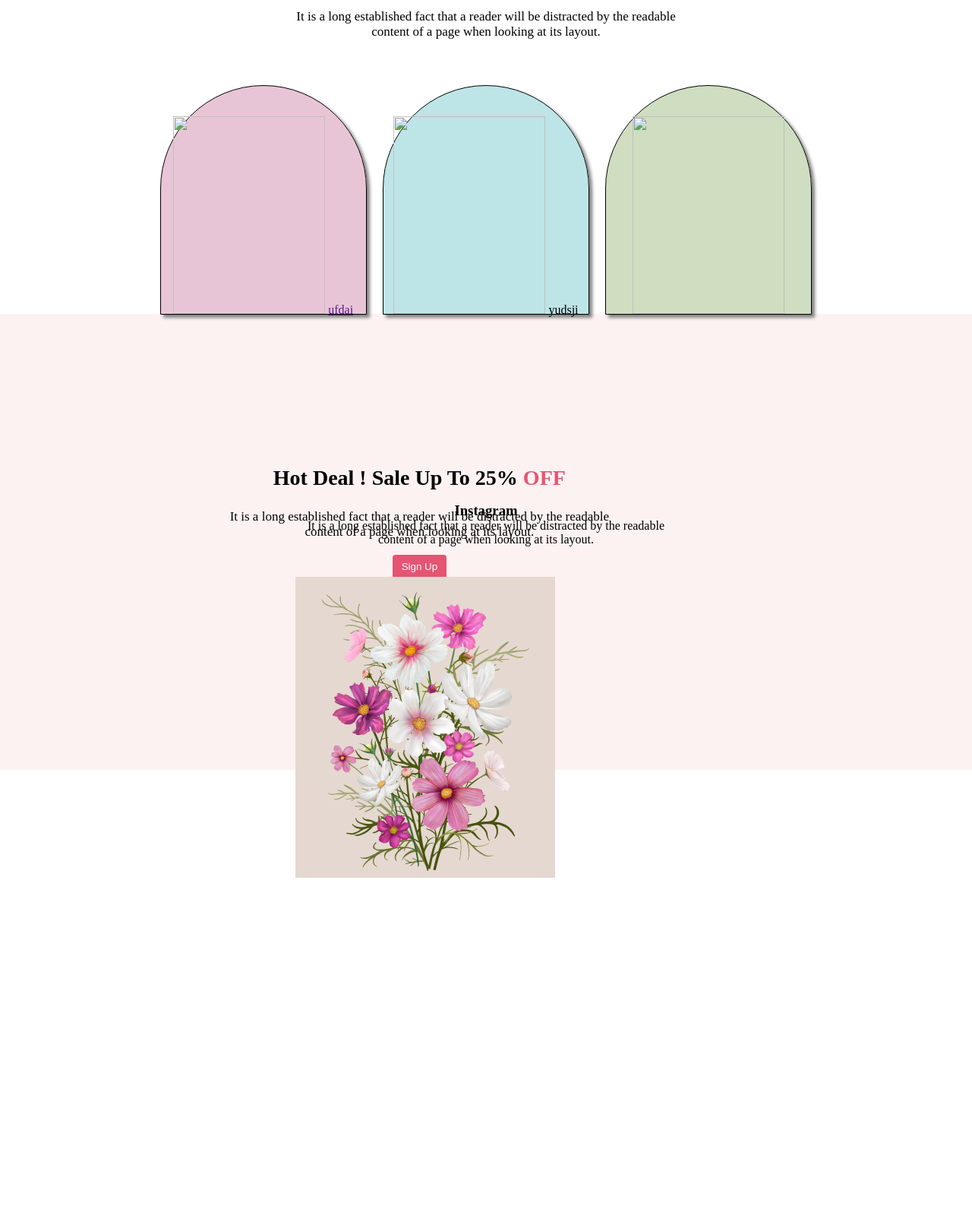
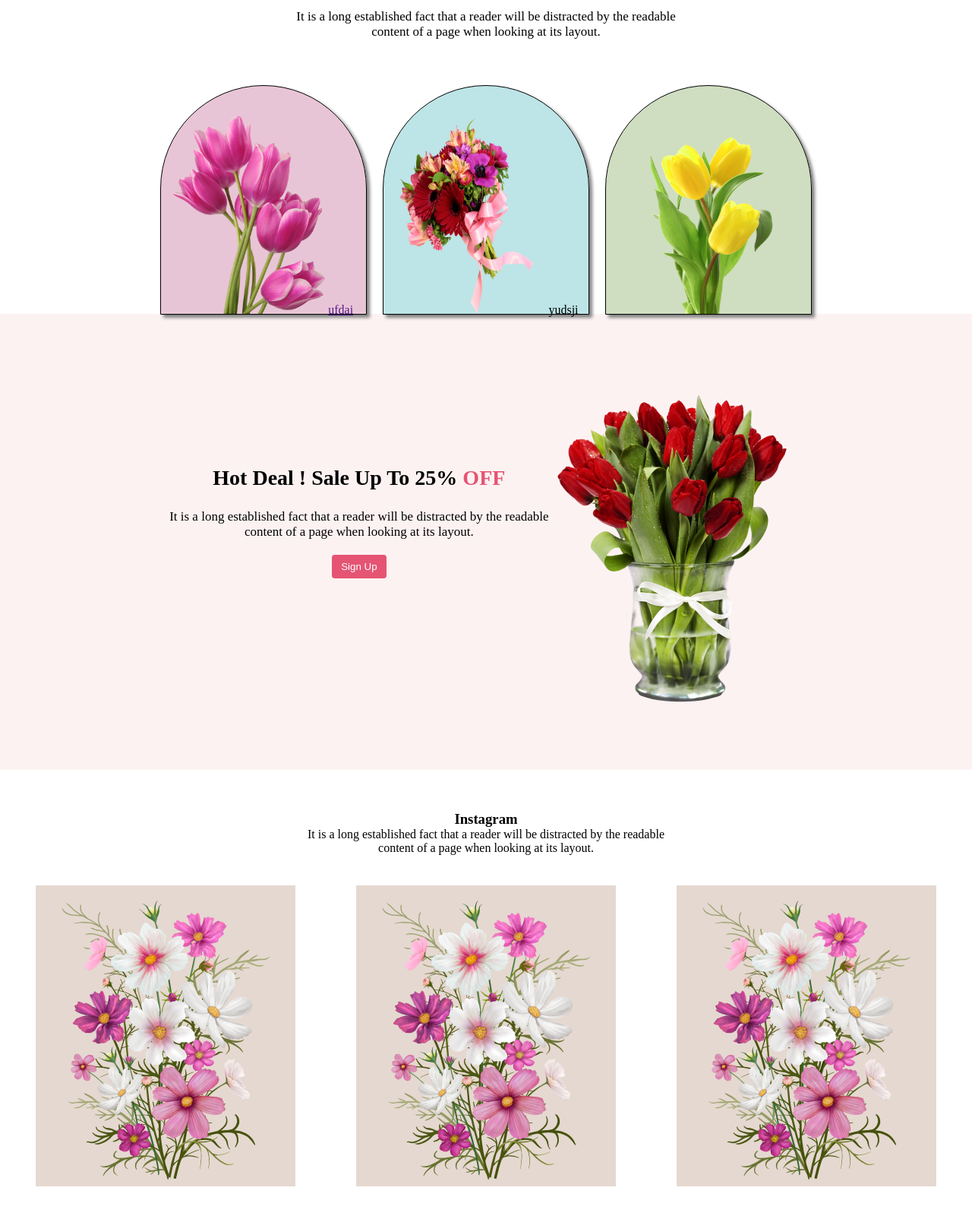
Before and after one commit to rezwan2230/first-assignment, a plain HTML site: page index.html in a window 1280 px wide. Shown: the part 860-2460 px from the top of the page at 76% size. Before the commit the page ends 2059 px from the top, so only its background shows below. Drawn offline with Linux system fonts and the light colour scheme; the site is published under a folder, as on GitHub Pages, so addresses that start at the root find nothing.

Commit message:
picture added

```diff
--- a/index.html
+++ b/index.html
@@ -20,7 +20,7 @@
                 <button class="btn">Shop Now</button>
 
             </div>
-            <div class="banner-pic"> <img class="banner-image1" src="/images/pngwing 10.png" alt="">
+            <div class="banner-pic"> <img class="banner-image1" src="./images/pngwing 10.png" alt="">
 
             </div>
         </section>
@@ -34,15 +34,15 @@
 
             <div class="feature-container">
                 <div class="box box1">
-                    <img class="img" src="/images/pngwing 6.png" alt="">
+                    <img class="img" src="./images/pngwing 6.png" alt="">
                     <a class="link" href="">ufdai</a>
                 </div>
                 <div class="box box2">
-                    <img class="img" src="/images/pngwing 5.png" alt="">
+                    <img class="img" src="./images/pngwing 5.png" alt="">
                     <caption>yudsji</caption>
                 </div>
                 <div class="box box3">
-                    <img class="img" src="/images/pngwing 7.png" alt="">
+                    <img class="img" src="./images/pngwing 7.png" alt="">
                 </div>
         </section>
 
@@ -55,7 +55,7 @@
                     <button class="btn">Sign Up</button>
 
                 </div>
-                <div class="deal-img"> <img src="/images/pngwing 8.png" alt="">
+                <div class="deal-img"> <img src="./images/pngwing 8.png" alt="">
 
                 </div>
             </div>
@@ -68,10 +68,10 @@
                         <img src="./images/Rectangle 4.png" alt="">
                     </div>
                     <div class="b">
-                        <img src="/images/Rectangle 4.png" alt="">
+                        <img src="./images/Rectangle 4.png" alt="">
                     </div>
                     <div class="b">
-                        <img src="/images/Rectangle 4.png" alt="">
+                        <img src="./images/Rectangle 4.png" alt="">
                     </div>
                 </div>
             </section>
```
